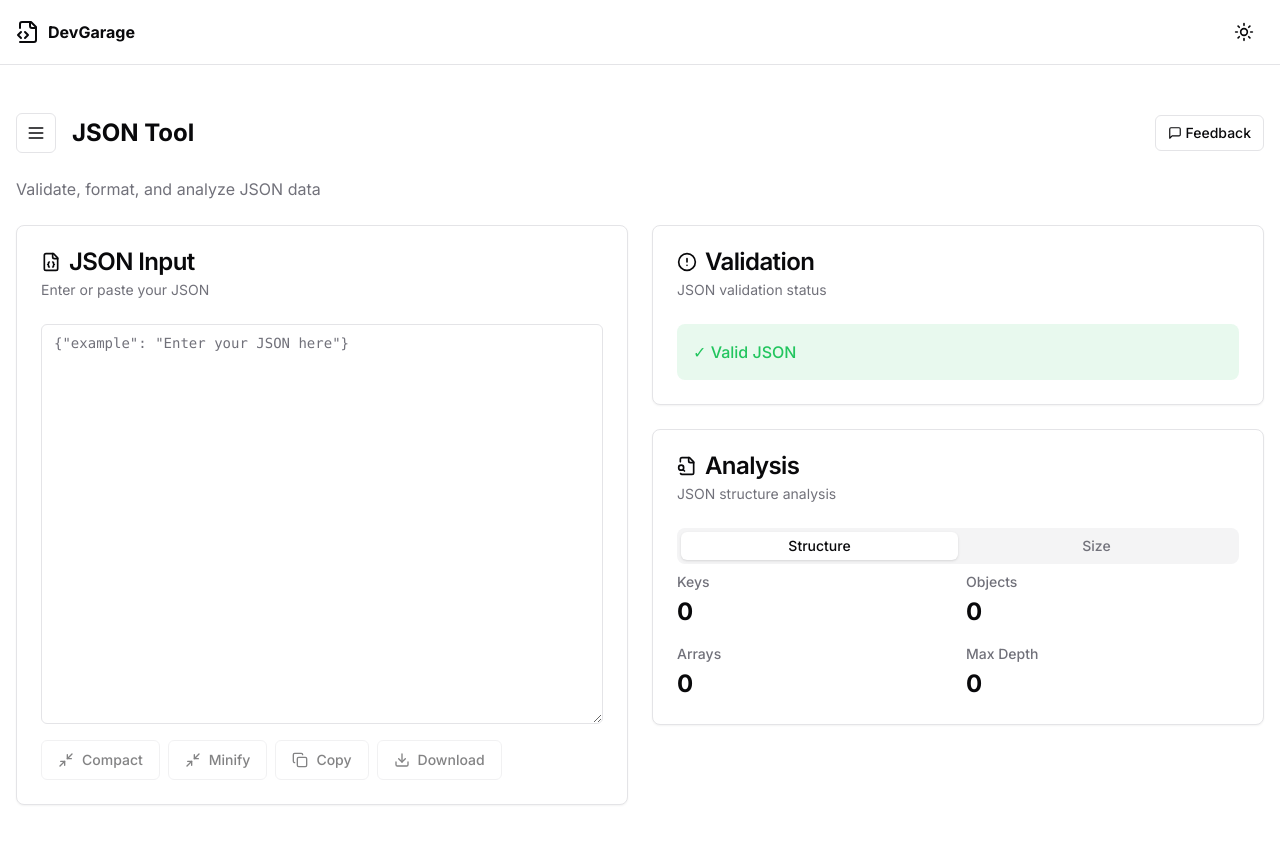
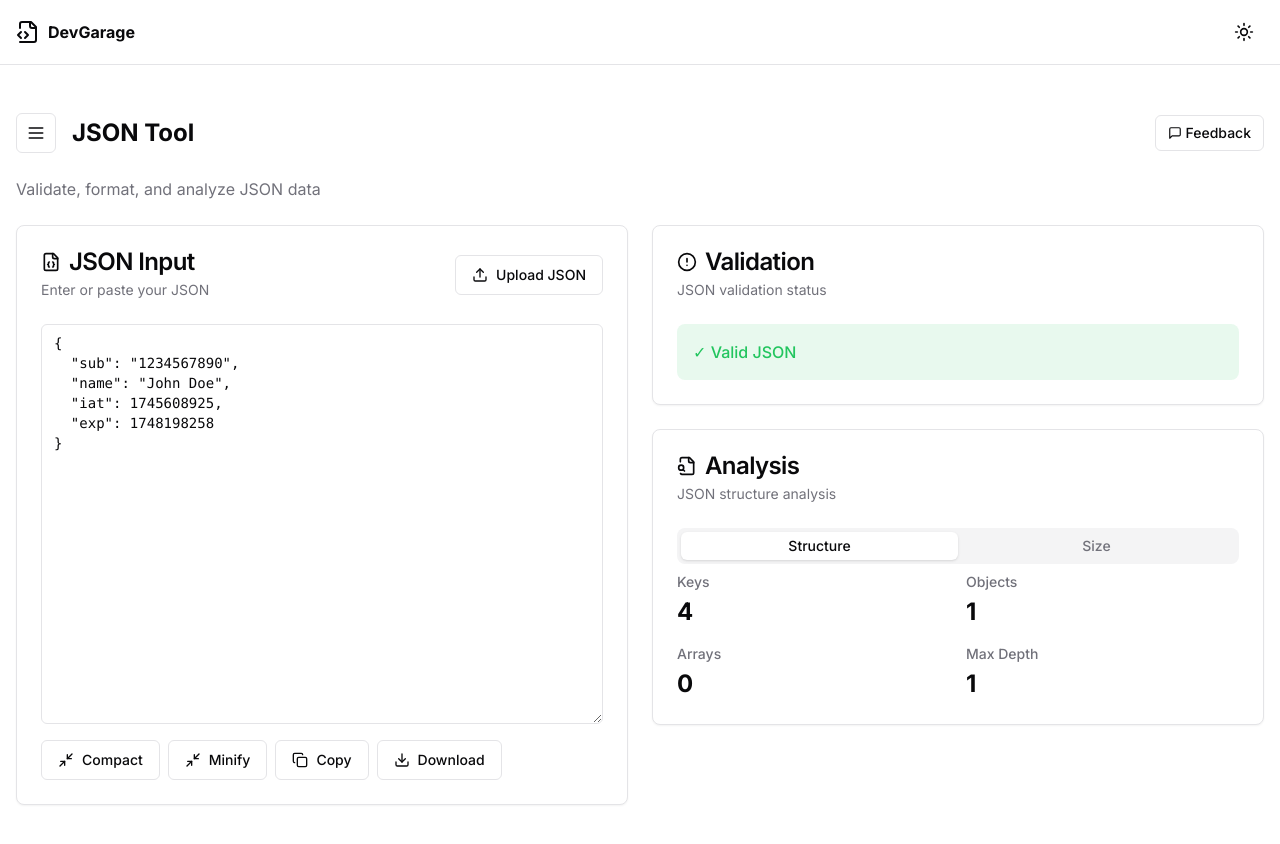
Before and after one commit to dj21-vicky21/Dev-tool-app, a Next.js app: page /tool/json-tool in a window 1280 px wide. Shown: the top 844 px of the page. Built offline with nearby package versions, Linux system fonts and the light colour scheme.

Commit message:
Add file upload functionality to JSON tool for importing JSON data. Implement validation for JSON file types and enhance user feedback with toast notifications. Update default input with example JSON structure for improved usability.

```diff
--- a/app/tool/json-tool/page.tsx
+++ b/app/tool/json-tool/page.tsx
@@ -1,13 +1,14 @@
 "use client"
 
-import { useState, useEffect } from "react"
+import { useState, useEffect, useRef } from "react"
 import { Card, CardContent, CardDescription, CardHeader, CardTitle } from "@/components/ui/card"
 import { Textarea } from "@/components/ui/textarea"
 import { Button } from "@/components/ui/button"
 import { useToast } from "@/hooks/use-toast"
-import { Copy, FileJson, Minimize2, Maximize2, AlertCircle, FileSearch, Download } from "lucide-react"
+import { Copy, FileJson, Minimize2, Maximize2, AlertCircle, FileSearch, Download, Upload } from "lucide-react"
 import { Tabs, TabsContent, TabsList, TabsTrigger } from "@/components/ui/tabs"
 import { JsonValue } from "@/lib/types"
+
 interface JsonAnalysis {
   keyCount: number
   arrayCount: number
@@ -21,7 +22,6 @@ interface JsonAnalysis {
   isValid: boolean
   error?: string
 }
-
 
 function analyzeJson(json: string): JsonAnalysis {
   const analysis: JsonAnalysis = {
@@ -78,7 +78,12 @@ function formatBytes(bytes: number): string {
 }
 
 export default function JsonTools() {
-  const [input, setInput] = useState("")
+  const [input, setInput] = useState(`{
+  "sub": "1234567890",
+  "name": "John Doe",
+  "iat": 1745608925,
+  "exp": 1748198258
+}`)
   const [isCompact, setIsCompact] = useState(false)
   const [analysis, setAnalysis] = useState<JsonAnalysis>({
     keyCount: 0,
@@ -93,6 +98,7 @@ export default function JsonTools() {
     isValid: true
   })
   const { toast } = useToast()
+  const fileInputRef = useRef<HTMLInputElement>(null)
 
   useEffect(() => {
     const debounceTimer = setTimeout(() => {
@@ -162,6 +168,68 @@ export default function JsonTools() {
     window.URL.revokeObjectURL(url)
   }
 
+  const handleFileUpload = (event: React.ChangeEvent<HTMLInputElement>) => {
+    const file = event.target.files?.[0]
+    if (!file) return
+
+    // Check if the file is a JSON file
+    if (file.type !== 'application/json' && !file.name.endsWith('.json')) {
+      toast({
+        title: "Invalid file type",
+        description: "Please upload a JSON file",
+        variant: "destructive",
+      })
+      return
+    }
+
+    const reader = new FileReader()
+    reader.onload = (e) => {
+      try {
+        const content = e.target?.result as string
+
+        // Try to parse the JSON to validate it
+        JSON.parse(content)
+
+        // Set the content to the textarea
+        setInput(content)
+
+        // Update analysis
+        setAnalysis(analyzeJson(content))
+
+        toast({
+          title: "File uploaded successfully",
+          description: `${file.name} loaded`,
+        })
+      } catch (error) {
+        console.error("Error parsing JSON file:", error)
+        toast({
+          title: "Invalid JSON file",
+          description: "The file does not contain valid JSON",
+          variant: "destructive",
+        })
+      }
+    }
+
+    reader.onerror = () => {
+      toast({
+        title: "Error",
+        description: "Failed to read the file",
+        variant: "destructive",
+      })
+    }
+
+    reader.readAsText(file)
+
+    // Reset the file input so the same file can be uploaded again
+    if (fileInputRef.current) {
+      fileInputRef.current.value = ''
+    }
+  }
+
+  const triggerFileUpload = () => {
+    fileInputRef.current?.click()
+  }
+
   return (
     <div className="space-y-6">
       <div>
@@ -172,13 +240,28 @@ export default function JsonTools() {
 
       <div className="grid gap-6 md:grid-cols-2">
         <Card>
+          <div className="flex flex-wrap items-center justify-between">
           <CardHeader>
             <CardTitle className="flex items-center gap-2">
               <FileJson className="h-5 w-5" />
               JSON Input
             </CardTitle>
             <CardDescription>Enter or paste your JSON</CardDescription>
+
           </CardHeader>
+          <div className="p-6">
+            {/* Upload button */}
+            <Button
+                variant="outline"
+                onClick={triggerFileUpload}
+              >
+                <Upload className="lg:mr-2 h-4 w-4" />
+               <span className="hidden lg:block">
+                  Upload JSON
+               </span>
+              </Button>
+          </div>
+          </div>
           <CardContent className="space-y-4">
             <Textarea
               placeholder='{"example": "Enter your JSON here"}'
@@ -187,6 +270,16 @@ export default function JsonTools() {
               className="min-h-[400px] font-mono text-sm"
             />
             <div className="flex flex-wrap gap-2">
+              {/* Hidden file input */}
+              <input
+                type="file"
+                ref={fileInputRef}
+                onChange={handleFileUpload}
+                accept=".json,application/json"
+                className="hidden"
+              />
+
+
               <Button
                 disabled={!input.trim()}
                 variant="outline"
```
